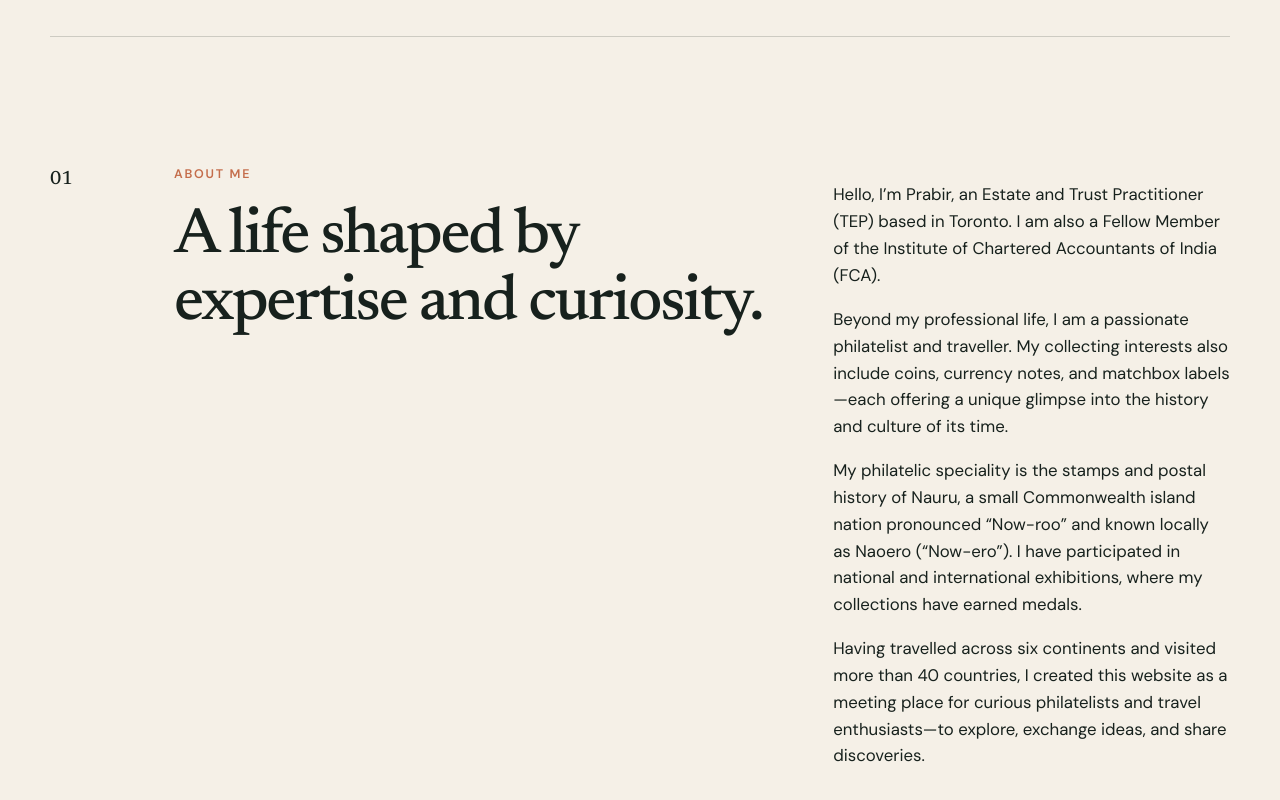
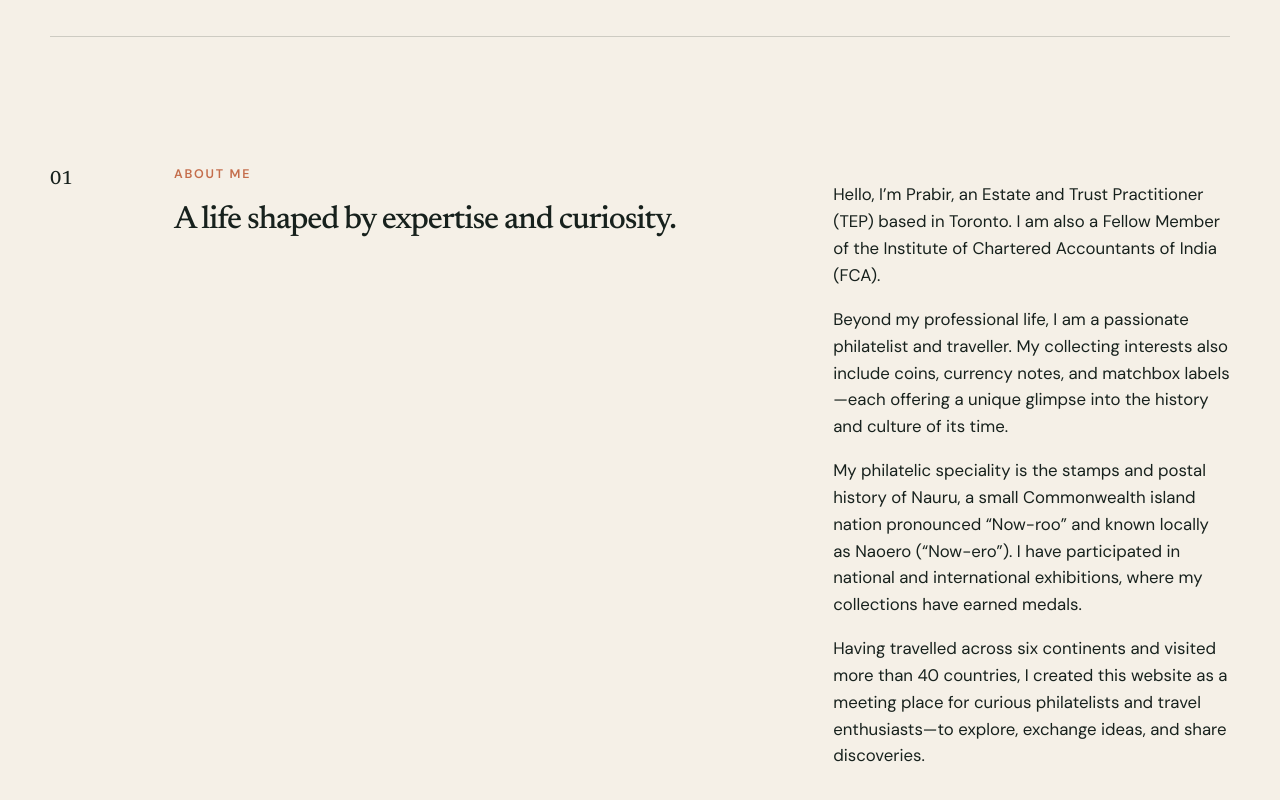
Before and after one commit to prabirdattaus/prabirdattaus.github.io, a plain HTML site: page index.html in a window 1280 px wide. Shown: the part 807-1607 px from the top of the page. Drawn offline with Linux system fonts and the light colour scheme.

Commit message:
Reduce about heading size

```diff
--- a/styles.css
+++ b/styles.css
@@ -141,6 +141,10 @@ h2 {
   max-width: 620px;
   font-size: clamp(2.6rem, 5vw, 4.6rem);
   line-height: 1.05;
+}
+
+.about h2 {
+  font-size: clamp(1.3rem, 2.5vw, 2.3rem);
 }
 
 .intro {
```
